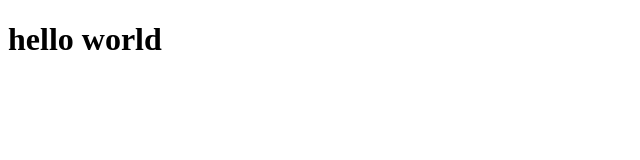
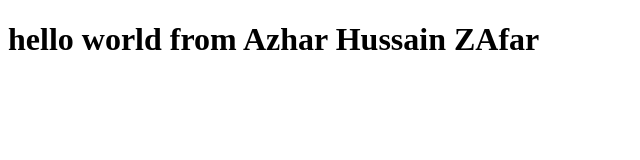
Before and after one commit to Azhar7909/Bootcamp2020SampleApp, a plain HTML site: page index.html in a window 1280 px wide. Shown: the whole page, without its empty margins (0-640 px from the left). Drawn offline with Linux system fonts and the light colour scheme.

Commit message:
Update index.html

```diff
--- a/index.html
+++ b/index.html
@@ -6,6 +6,6 @@
     <title>BootCamp2020</title>
 </head>
 <body>
-    <h1>hello world</h1>
+    <h1>hello world from Azhar Hussain ZAfar</h1>
 </body>
 </html>
```
